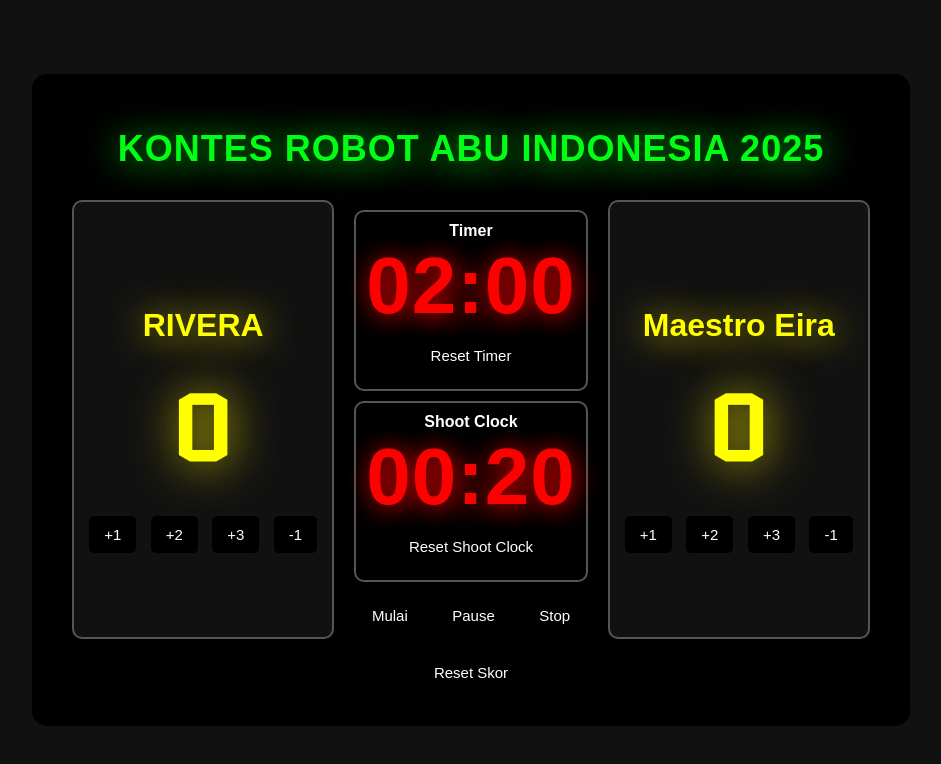
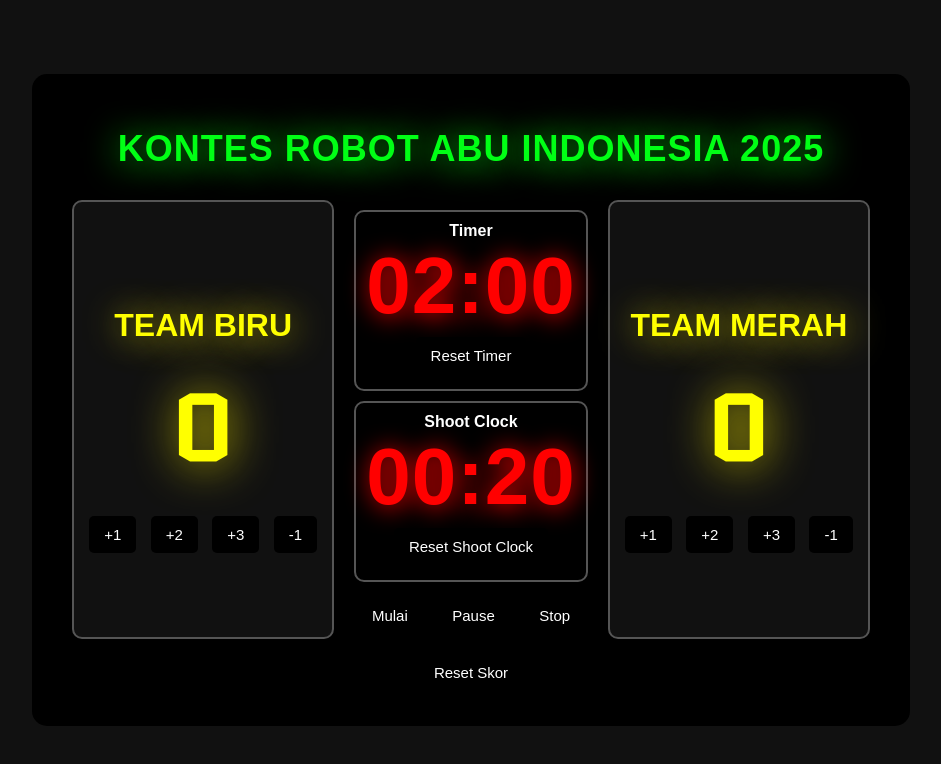
Before and after one commit to nabilasyalwani/abu-gameclock-2025, a plain HTML site: page index.html in a window 1280 px wide. Shown: the whole page, without its empty margins (169-1110 px from the left). Drawn offline with Linux system fonts and the light colour scheme; a web font is replaced by a local one.

Commit message:
fix team name

```diff
--- a/index.html
+++ b/index.html
@@ -22,7 +22,7 @@
       <div class="content-container">
         <div class="score-container">
           <div class="team">
-            <h2>RIVERA</h2>
+            <h2>TEAM BIRU</h2>
             <div class="score" id="scoreA">0</div>
             <div>
               <button class="green-button" onclick="changeScore('A', 1)">
@@ -63,7 +63,7 @@
           </div>
 
           <div class="team">
-            <h2>Maestro Eira</h2>
+            <h2>TEAM MERAH</h2>
             <div class="score" id="scoreB">0</div>
             <div>
               <button class="green-button" onclick="changeScore('B', 1)">
```
